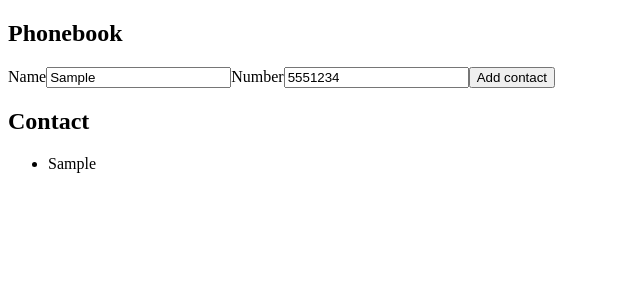
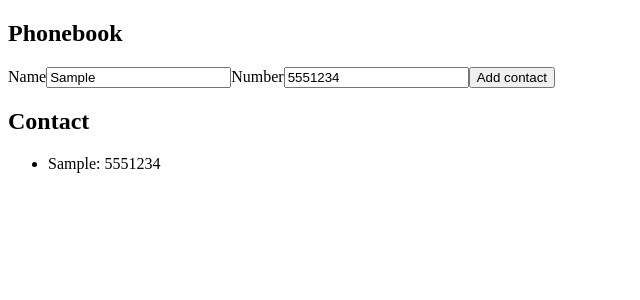
Before and after one commit to VitaliiKovalenko88/goit-react-hw-02-phonebook, a React (Create React App) app: page / in a window 1280 px wide. Both pictures are taken after typing "Sample", "5551234" into the empty fields and a click on the button "Add contact". Shown: the top 300 px of the page, without its empty margins (0-640 px from the left). Built offline with nearby package versions, Linux system fonts and the light colour scheme.

Commit message:
Add step 3

```diff
--- a/src/App.js
+++ b/src/App.js
@@ -26,6 +26,7 @@ export class App extends Component {
     const todoContact = {
       id: this.nameInputId(),
       name: this.state.name,
+      number: this.state.number,
     };
 
     this.setState(({ contacts }) => {
@@ -67,8 +68,12 @@ export class App extends Component {
         </form>
         <h2>Contact</h2>
         <ul>
-          {this.state.contacts.map(({ name, id }) => {
-            return <li key={id}>{name}</li>;
+          {this.state.contacts.map(({ name, id, number }) => {
+            return (
+              <li key={id}>
+                {name}: {number}
+              </li>
+            );
           })}
         </ul>
       </div>
```
